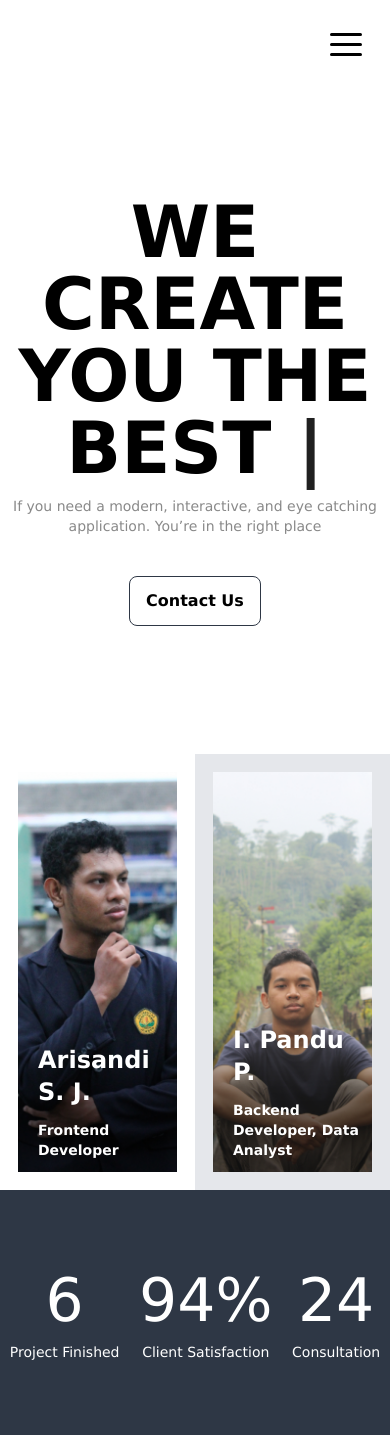
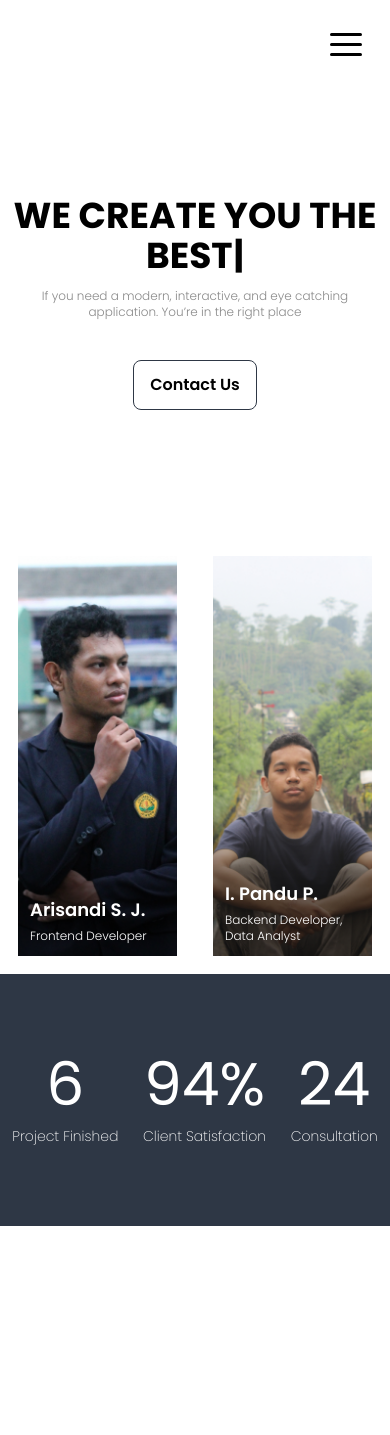
Before and after one commit to Kaibatsu-Team/landing-page, a React (Vite) app: page / in a window 390 px wide. Shown: the top 1435 px of the page. Built offline with nearby package versions, Linux system fonts and the light colour scheme.

Commit message:
imporve(font, hero, banner): added poppins and responsive layout

```diff
--- a/src/2-Hero/Hero.jsx
+++ b/src/2-Hero/Hero.jsx
@@ -4,7 +4,7 @@ import TypewriterComponent from "typewriter-effect";
 const Hero = () => {
   return (
     <section className="mx-auto my-32 max-w-4xl text-center">
-      <h1 className="uppercase font-bold text-7xl">
+      <h1 className="uppercase font-bold text-4xl lg:text-7xl">
         We Create you the
         <TypewriterComponent
           options={{
@@ -14,8 +14,13 @@ const Hero = () => {
           }}
         />
       </h1>
-      <p className="text-sm text-[#898989] font-light mt-3">If you need a modern, interactive, and eye catching application. You’re in the right place</p>
-      <button className="border border-[#2E3745] font-semibold px-4 py-3 mt-10 rounded-lg">Contact Us</button>
+      <p className="text-xs mx-5 lg:text-sm text-[#898989] font-light mt-3">
+        If you need a modern, interactive, and eye catching application. You’re
+        in the right place
+      </p>
+      <button className="border border-[#2E3745] font-semibold px-4 py-3 mt-10 rounded-lg">
+        Contact Us
+      </button>
     </section>
   );
 };
--- a/src/3-Profiles/Banner.jsx
+++ b/src/3-Profiles/Banner.jsx
@@ -11,20 +11,22 @@ const Banner = () => {
             src="img/sandi.jpg"
             alt="Arisandi Satria Jeujanan"
           />
-          <div className="absolute bottom-3 left-5 font-semibold text-white flex flex-col gap-y-3 inset-x-0 leading-4">
-            <p className="text-2xl">Arisandi S. J.</p>
-            <p className="text-sm">Frontend Developer</p>
+          <div className="absolute bottom-3 left-3 lg:left-5 font-semibold text-white flex flex-col gap-y-1 lg:gap-y-3 inset-x-0 leading-4">
+            <p className="text-lg lg:text-2xl">Arisandi S. J.</p>
+            <p className="text-xs font-light lg:text-sm">Frontend Developer</p>
           </div>
         </div>
-        <div className="relative overflow-hidden h-fit border-[18px]">
+        <div className="relative overflow-hidden h-fit border-[18px] border-white">
           <img
             className="w-[300px] h-[400px] object-cover"
             src="img/pandu.jpg"
             alt="Ilham Pandu Prasetyo"
           />
-          <div className="absolute bottom-3 left-5 font-semibold text-white flex flex-col gap-y-3 inset-x-0 leading-4">
-            <p className="text-2xl">I. Pandu P.</p>
-            <p className="text-sm">Backend Developer, Data Analyst</p>
+          <div className="absolute bottom-3 left-3 lg:left-5 font-semibold text-white flex flex-col gap-y-1 lg:gap-y-3 inset-x-0 leading-4">
+            <p className="text-lg lg:text-2xl">I. Pandu P.</p>
+            <p className="text-xs font-light lg:text-sm">
+              Backend Developer, Data Analyst
+            </p>
           </div>
         </div>
       </div>
--- a/src/index.css
+++ b/src/index.css
@@ -1,3 +1,4 @@
+@import url("https://fonts.googleapis.com/css2?family=Poppins:ital,wght@0,100;0,200;0,300;0,400;0,500;0,600;0,700;0,800;0,900;1,100;1,200;1,300;1,400;1,500;1,600;1,700;1,800;1,900&display=swap");
 @tailwind base;
 @tailwind components;
 @tailwind utilities;
@@ -8,7 +9,6 @@
   padding: 0;
   margin: 0;
   box-sizing: border-box;
-  font-family: "Lucida Sans", "Lucida Sans Regular", "Lucida Grande", "Lucida Sans Unicode", Geneva, Verdana, sans-serif;
 }
 
 @layer utilities {
@@ -20,3 +20,9 @@
     @apply w-[50%] mx-auto m-5 px-10 py-8 transition ease-in-out duration-200 hover:transition hover:ease-in-out hover:duration-200 hover:scale-110 hover:drop-shadow-img sm:px-8 sm:py-6 md:w-[40%] md:px-4 md:py-2 lg:w-[38%];
   }
 }
+
+@layer base {
+  body {
+    @apply font-poppins;
+  }
+}
```
